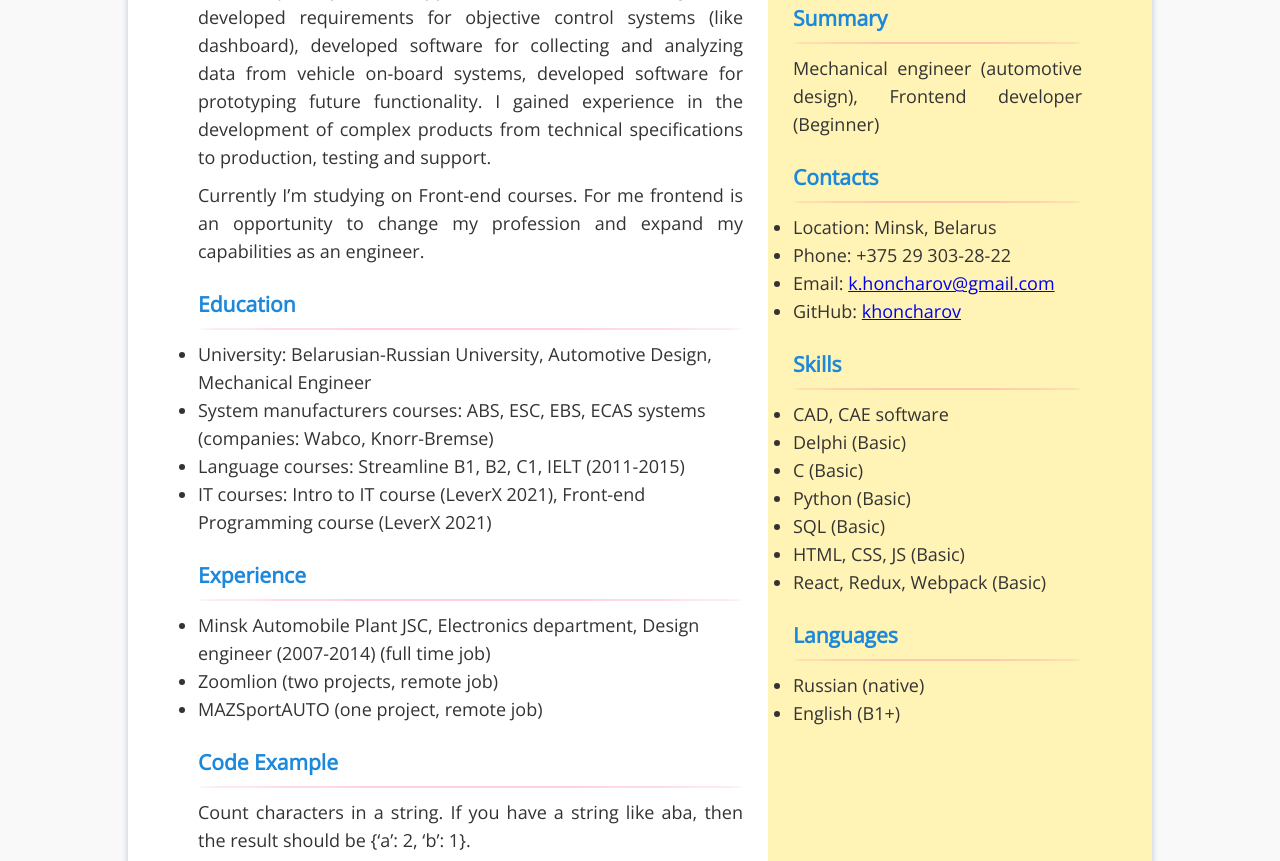
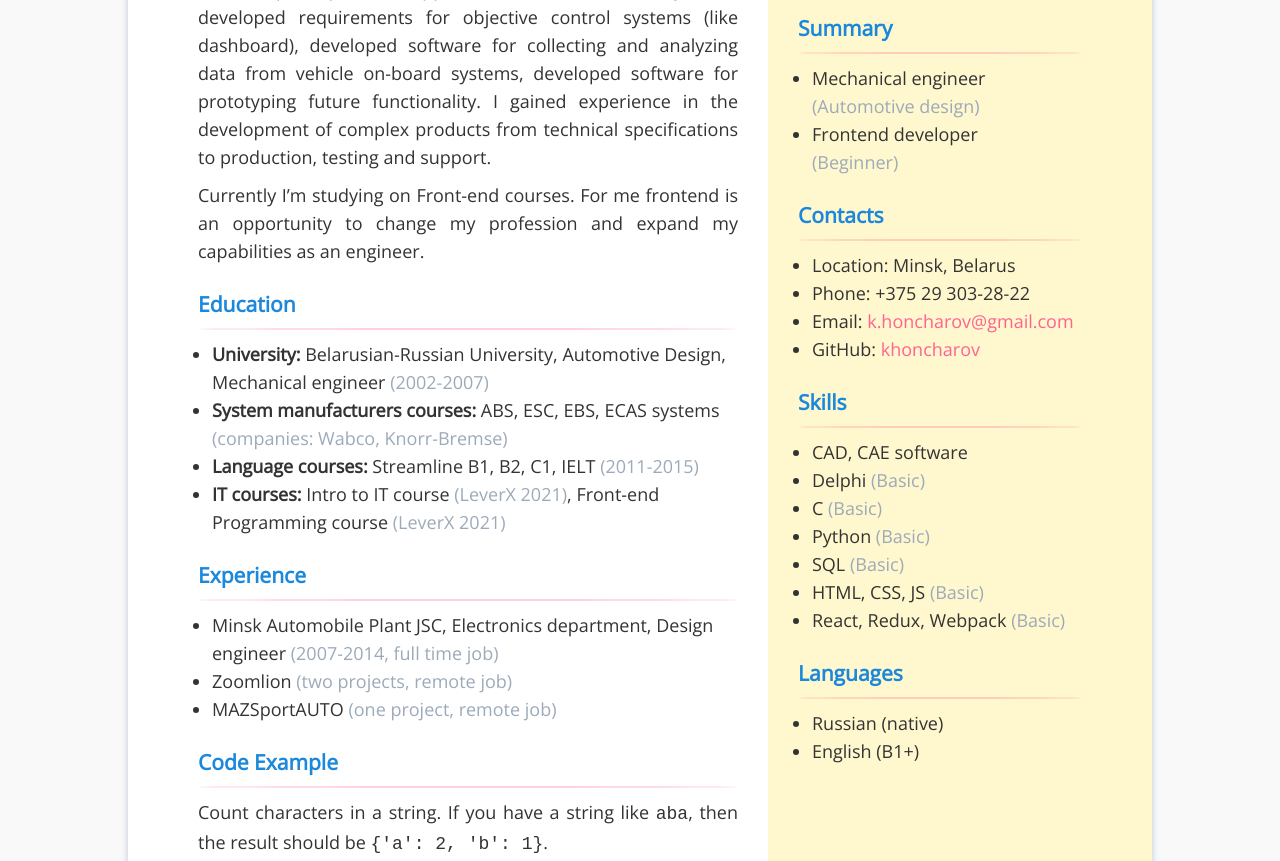
Before and after one commit to khoncharov/rsschool-cv, a plain HTML site: page index.html in a window 1280 px wide. Shown: the part 291-1152 px from the top of the page. Drawn offline with nearby package versions, Linux system fonts and the light colour scheme.

Commit message:
fix: adjust css

```diff
--- a/index.html
+++ b/index.html
@@ -40,17 +40,21 @@
         <hr />
         <ul>
           <li>
-            University: Belarusian-Russian University, Automotive Design, Mechanical
-            Engineer
+            <b>University:</b> Belarusian-Russian University, Automotive Design,
+            Mechanical engineer <span class="additional-info">(2002-2007)</span>
           </li>
           <li>
-            System manufacturers courses: ABS, ESC, EBS, ECAS systems (companies: Wabco,
-            Knorr-Bremse)
+            <b>System manufacturers courses:</b> ABS, ESC, EBS, ECAS systems
+            <span class="additional-info">(companies: Wabco, Knorr-Bremse)</span>
           </li>
-          <li>Language courses: Streamline B1, B2, C1, IELT (2011-2015)</li>
           <li>
-            IT courses: Intro to IT course (LeverX 2021), Front-end Programming course
-            (LeverX 2021)
+            <b>Language courses:</b> Streamline B1, B2, C1, IELT
+            <span class="additional-info">(2011-2015)</span>
+          </li>
+          <li>
+            <b>IT courses:</b> Intro to IT course
+            <span class="additional-info">(LeverX 2021)</span>, Front-end Programming
+            course <span class="additional-info">(LeverX 2021)</span>
           </li>
         </ul>
 
@@ -59,17 +63,21 @@
         <ul>
           <li>
             Minsk Automobile Plant JSC, Electronics department, Design engineer
-            (2007-2014) (full time job)
+            <span class="additional-info">(2007-2014, full time job)</span>
           </li>
-          <li>Zoomlion (two projects, remote job)</li>
-          <li>MAZSportAUTO (one project, remote job)</li>
+          <li>
+            Zoomlion <span class="additional-info">(two projects, remote job)</span>
+          </li>
+          <li>
+            MAZSportAUTO <span class="additional-info">(one project, remote job)</span>
+          </li>
         </ul>
 
         <h3>Code Example</h3>
         <hr />
         <p>
-          Count characters in a string. If you have a string like aba, then the result
-          should be {‘a’: 2, ‘b’: 1}.
+          Count characters in a string. If you have a string like <kbd>aba</kbd>, then the
+          result should be <kbd>{'a': 2, 'b': 1}</kbd>.
         </p>
         <div class="code-container">
           <pre>
@@ -90,7 +98,14 @@ function count(string) {
         />
         <h3>Summary</h3>
         <hr />
-        <p>Mechanical engineer (automotive design), Frontend developer (Beginner)</p>
+        <ul>
+          <li>
+            Mechanical engineer<br /><span class="additional-info"
+              >(Automotive design)</span
+            >
+          </li>
+          <li>Frontend developer<br /><span class="additional-info">(Beginner)</span></li>
+        </ul>
 
         <h3>Contacts</h3>
         <hr />
@@ -99,11 +114,14 @@ function count(string) {
           <li>Phone: +375 29 303-28-22</li>
           <li>
             Email:
-            <a href="mailto:k.honcharov@gmail.com">k.honcharov@gmail.com</a>
+            <a class="contacts-link" href="mailto:k.honcharov@gmail.com"
+              >k.honcharov@gmail.com</a
+            >
           </li>
           <li>
             GitHub:
             <a
+              class="contacts-link"
               href="http://https://github.com/khoncharov"
               target="_blank"
               rel="noreferrer noopener"
@@ -116,12 +134,12 @@ function count(string) {
         <hr />
         <ul>
           <li>CAD, CAE software</li>
-          <li>Delphi (Basic)</li>
-          <li>C (Basic)</li>
-          <li>Python (Basic)</li>
-          <li>SQL (Basic)</li>
-          <li>HTML, CSS, JS (Basic)</li>
-          <li>React, Redux, Webpack (Basic)</li>
+          <li>Delphi <span class="additional-info">(Basic)</span></li>
+          <li>C <span class="additional-info">(Basic)</span></li>
+          <li>Python <span class="additional-info">(Basic)</span></li>
+          <li>SQL <span class="additional-info">(Basic)</span></li>
+          <li>HTML, CSS, JS <span class="additional-info">(Basic)</span></li>
+          <li>React, Redux, Webpack <span class="additional-info">(Basic)</span></li>
         </ul>
 
         <h3>Languages</h3>
--- a/style.css
+++ b/style.css
@@ -3,18 +3,18 @@
 :root {
   /* Primary */
   --primary-blue: #1b88db;
-  --primary-light-blue: #7fc8f8;
-  --primary-yellow: #fff3b6;
+  --primary-yellow: #fff7cd;
   --primary-pink: #ff6392;
   /* Text */
   --text-dark: #333e47;
   --text-light: #5c646d;
+  --text-light2: #9caab9;
   --text-black: #333333;
   --text-white: #fafafa;
   /* Background */
   --background-light: #f9f9f9;
   --background-white: #ffffff;
-  --background-dark-blue: #708596;
+  --background-dark-blue: #8ea1b1;
   /* Support */
   --support-shadow: #143b7a26;
 
@@ -65,6 +65,7 @@ p {
 ul {
   margin-top: 10px;
   line-height: 28px;
+  margin-left: 14px;
 }
 
 /* CV containers */
@@ -84,7 +85,7 @@ ul {
 /* CV content */
 
 .cv-content-container {
-  padding: 50px 25px 50px 70px;
+  padding: 50px 30px 50px 70px;
 }
 
 .code-container {
@@ -98,12 +99,16 @@ ul {
   background-color: var(--background-light);
 }
 
+.additional-info {
+  color: var(--text-light2);
+}
+
 /* CV side column */
 
 .cv-side-column {
   display: flex;
   flex-direction: column;
-  padding: 50px 70px 50px 25px;
+  padding: 50px 70px 50px 30px;
   background-color: var(--primary-yellow);
 }
 
@@ -111,7 +116,13 @@ ul {
   height: 200px;
   width: 200px;
   border-radius: 50%;
-  margin-left: 20px;
+  margin-left: 45px;
+  margin-bottom: 10px;
+}
+
+.contacts-link {
+  text-decoration: none;
+  color: var(--primary-pink);
 }
 
 /* Footer */
@@ -136,3 +147,7 @@ ul {
 .rss-logo {
   height: 50px;
 }
+
+.creation-year {
+  margin: 0;
+}
```
